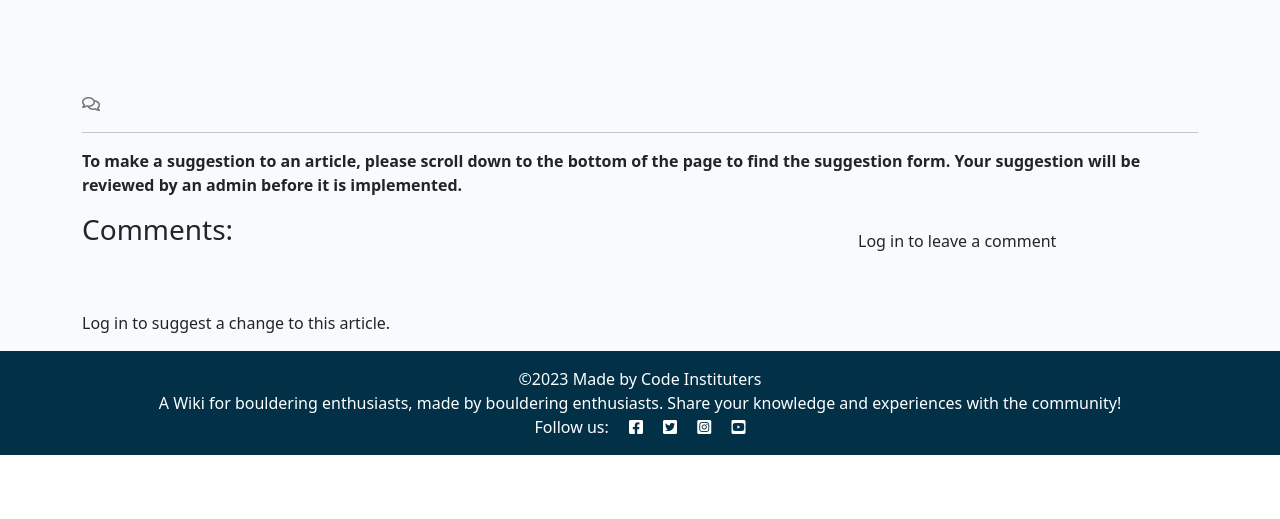
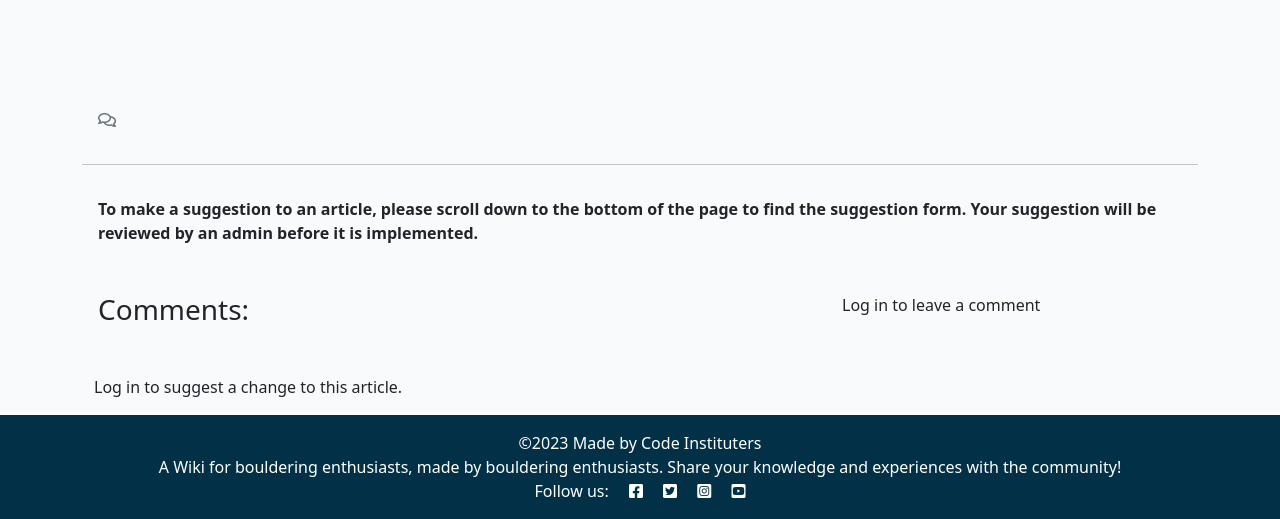
Before and after one commit to Zealous242/love-bouldering-2, a Django app: template article/templates/article/post_detail.html in a window 1280 px wide. Shown: the part 360-879 px from the top of the page. Before the commit the page ends 815 px from the top, so only its background shows below. Run offline with Django 4.2, Linux system fonts and the light colour scheme; the template is opened without the code that fills it: values that come from a table or form of the project are taken from there, others are empty; some libraries are stand-ins or nearby versions.

Commit message:
Move Comments h3 heading and bold text above so they are in line with the post content above

```diff
--- a/article/templates/article/post_detail.html
+++ b/article/templates/article/post_detail.html
@@ -48,9 +48,11 @@
     <!-- Displaying count of comments -->
     <div class="row">
         <div class="col-12">
+            <div class="card-body">
         <strong class="text-secondary">
             <i class="far fa-comments"></i> {{ comment_count }}
         </strong>
+        </div>
         </div>
         <div class="col-12">
         <hr>
@@ -58,17 +60,20 @@
     </div>
     <div class="row">
         <div class="col-12">
-
+            <div class="card-body">
             <strong>
                 To make a suggestion to an article, please scroll down to the bottom of the page to find the suggestion form. Your suggestion will be reviewed by an admin before it is implemented.
             </strong>
+            <div></div>
         </div>
     </div>
     <!-- Displaying Comments -->
     <div class="row">
+
         <div class="col-md-8 card mb-4  mt-3 ">
-        <h3>Comments:</h3>
         <div class="card-body">
+
+            <h3>Comments:</h3>
             <!-- We want a for loop inside the empty control tags
             to iterate through each comment in comments -->
             {% for comment in comments %}
```
